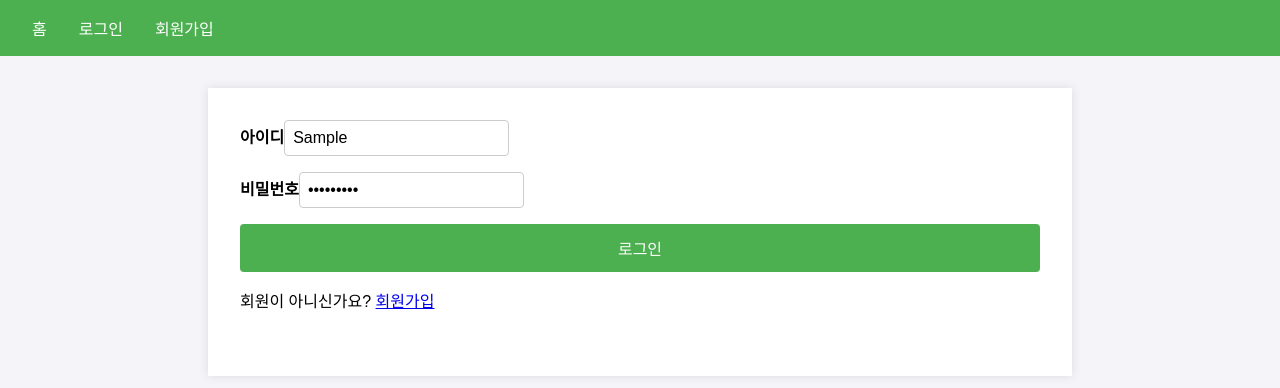
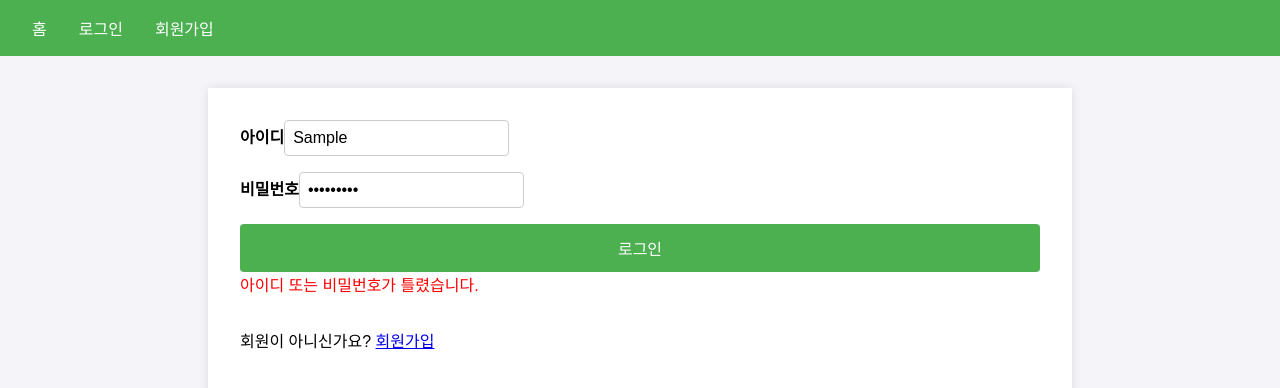
Before and after one commit to tjtmddnjswkd/on-boarding, a React (Create React App) app in the folder frontend/: page /login in a window 1280 px wide. Both pictures are taken after typing "Sample", "Sample123" into the empty fields and a click on the button "로그인". Shown: the top 388 px of the page. Built offline with nearby package versions, Linux system fonts and the light colour scheme; no server answers; the HTML template or start-up script is replaced by a standard one.

Commit message:
feat: pop up when entered incorrect id or password

```diff
--- a/frontend/src/components/LoginForm.js
+++ b/frontend/src/components/LoginForm.js
@@ -5,10 +5,12 @@ import { useNavigate, Link } from 'react-router-dom';
 function LoginForm({ onLogin }) {
   const [username, setUsername] = useState('');
   const [password, setPassword] = useState('');
+  const [error, setError] = useState('');
   const navigate = useNavigate();
 
   const handleSubmit = (e) => {
     e.preventDefault();
+    setError('');  // 기존 오류 메시지 초기화
     axios.post('http://127.0.0.1:8000/token', new URLSearchParams({
       username: username,
       password: password
@@ -25,11 +27,11 @@ function LoginForm({ onLogin }) {
           onLogin();
           navigate('/');
         }).catch(userError => {
-          console.error("There was an error fetching the user!", userError);
+          console.error("사용자를 가져오는 중에 오류가 발생했습니다.", userError);
         });
       })
       .catch(error => {
-        console.error("There was an error logging in!", error);
+        setError('아이디 또는 비밀번호가 틀렸습니다.');
       });
   };
 
@@ -44,6 +46,7 @@ function LoginForm({ onLogin }) {
         <input type="password" value={password} onChange={e => setPassword(e.target.value)} />
       </div>
       <button type="submit">로그인</button>
+      {error && <div style={{ color: 'red' }}>{error}</div>}
       <div>
         <p>회원이 아니신가요? <Link to="/register">회원가입</Link></p>
       </div>
```
